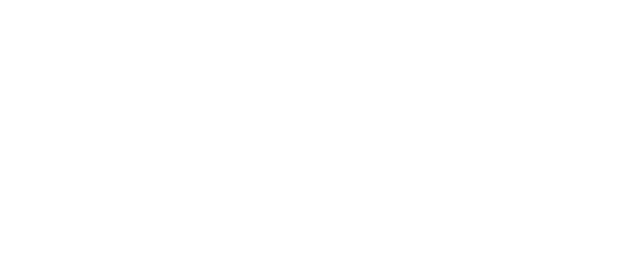
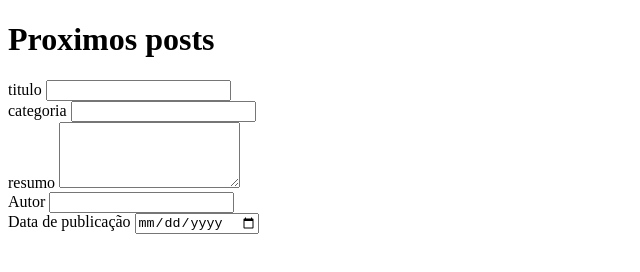
Before and after one commit to IsaBarquilia/revisao1, a plain HTML site: page index3.post.html in a window 1280 px wide. Shown: the whole page, without its empty margins (0-640 px from the left). Drawn offline with Linux system fonts and the light colour scheme.

Commit message:
feat: create posts form

```diff
--- a/index3.post.html
+++ b/index3.post.html
@@ -1,13 +1,45 @@
 <!DOCTYPE html>
-<html lang="en">
+<html lang="pt-br">
+
 <head>
     <meta charset="UTF-8">
     <meta name="viewport" content="width=device-width, initial-scale=1.0">
     <script src="./assets/js/index3.post.js"></script>
     <link rel="stylesheet" href="./assets/css/index3.post.css">
-    <title>Document</title>
+    <title>posts</title>
 </head>
+
 <body>
+    <main>
+        <h1>Proximos posts</h1>
 
+        <div id="postForm">
+            <div>
+                <label for="title">titulo</label>
+                <input type="text" id="title" name="title" required />
+            </div>
+            <div>
+                <label for="category">categoria</label>
+                <input type="text" id="category" name="category" required>
+            </div>
+            <div>
+                <label for="resume">resumo</label>
+                <textarea type="text" id="title" name="title" rows="4" required></textarea>
+            </div>
+
+            <div>
+                <label for="autor">Autor</label>
+                <input type="text" id="autor" name="autor" required>
+            </div>
+
+            <div>
+                <label for="date">Data de publicação</label>
+                <input type="date" id="date" name="date" required>
+            </div>
+
+
+        </div>
+    </main>
 </body>
+
 </html>
```
